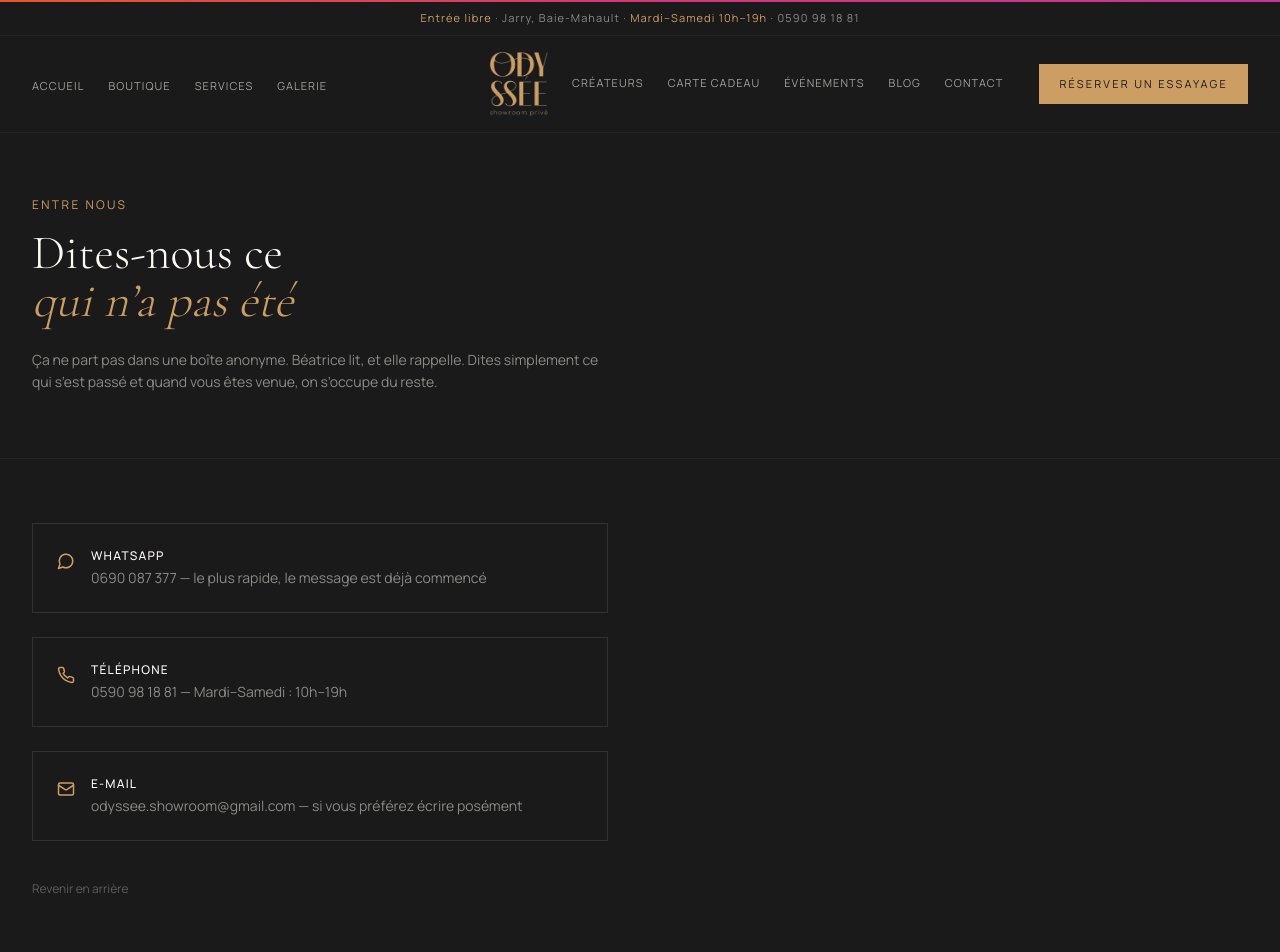
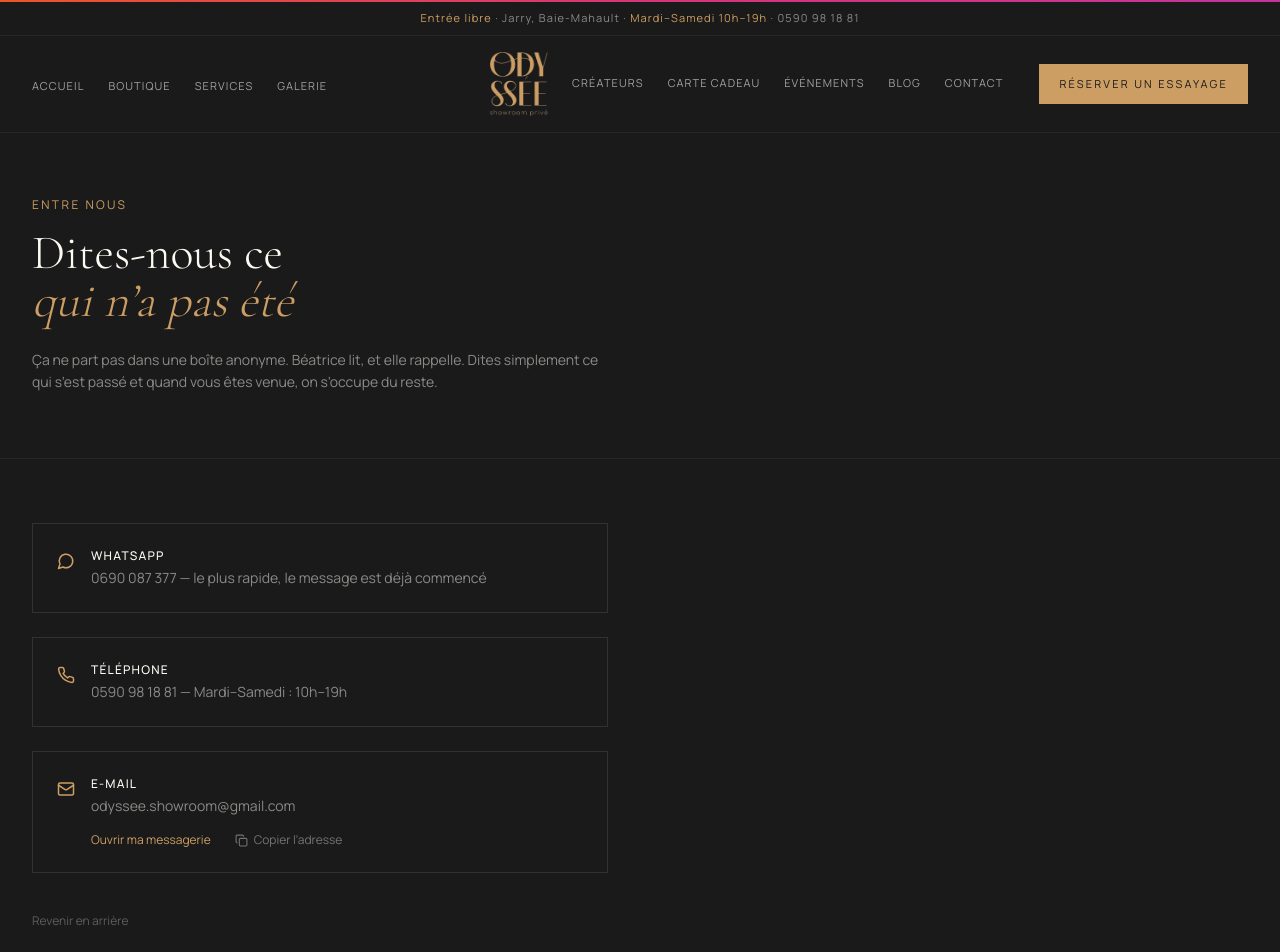
Before and after one commit to jmd971/odyssee-site, a Next.js app: page /demande-avis/nous-le-dire in a window 1280 px wide. Shown: the top 952 px of the page. Built offline with nearby package versions, Linux system fonts and the light colour scheme.

Commit message:
Utiliser le bloc e-mail

```diff
--- a/src/app/demande-avis/nous-le-dire/page.tsx
+++ b/src/app/demande-avis/nous-le-dire/page.tsx
@@ -1,7 +1,8 @@
 import type { Metadata } from 'next'
 import Link from 'next/link'
-import { Phone, Mail, MessageCircle } from 'lucide-react'
+import { Phone, MessageCircle } from 'lucide-react'
 import { SITE_CONFIG, whatsappAvec } from '@/lib/site-config'
+import { BlocEmail } from './bloc-email'
 
 export const metadata: Metadata = {
   title: 'Dites-nous ce qui n’a pas été',
@@ -64,20 +65,7 @@ export default function NousLeDirePage() {
               </span>
             </a>
 
-            <a
-              href="mailto:odyssee.showroom@gmail.com?subject=Retour%20sur%20ma%20visite"
-              className="flex items-start gap-4 border border-blanc-casse/10 p-6 hover:border-or/40 transition-colors"
-            >
-              <Mail size={18} className="text-or mt-1 shrink-0" />
-              <span>
-                <span className="block font-sans text-xs font-medium tracking-wide uppercase text-blanc-casse mb-1">
-                  E-mail
-                </span>
-                <span className="block font-sans text-sm text-blanc-casse/50">
-                  odyssee.showroom@gmail.com — si vous préférez écrire posément
-                </span>
-              </span>
-            </a>
+            <BlocEmail />
 
             <p className="font-sans text-xs text-blanc-casse/30 pt-4">
               <Link href="/demande-avis" className="hover:text-or transition-colors">
```
